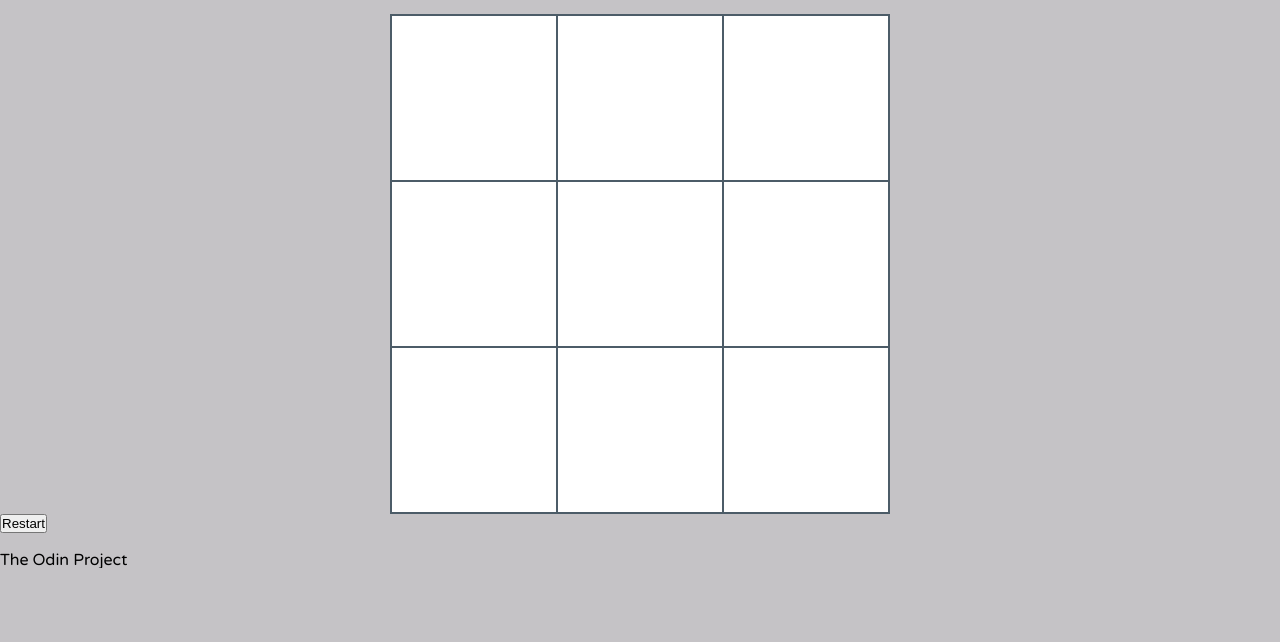
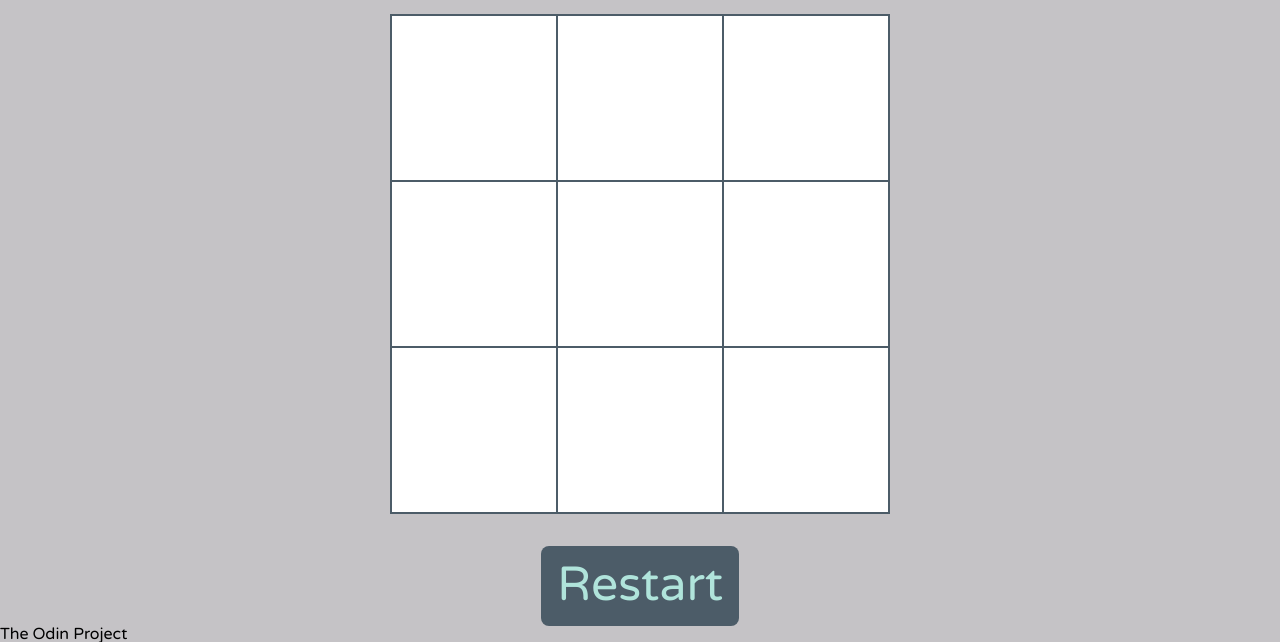
Before and after one commit to itsEmadK/odin-tic-tac-toe, a plain HTML site: page index.html in a window 1280 px wide. Shown: the part 232-874 px from the top of the page. Before the commit the page ends 800 px from the top, so only its background shows below. Drawn offline with Linux system fonts and the light colour scheme.

Commit message:
Style reset button

```diff
--- a/style.css
+++ b/style.css
@@ -17,6 +17,10 @@
     --body-bg-color: #c5c3c6;
     --player-info-font-color: #46494b;
     --finished-cell-bg-color: rgb(232, 232, 232);
+    --restart-button-padding: 16px;
+    --restart-button-margin-top: 32px;
+    --restart-button-font-size: 3rem;
+    --restart-button-border-radius: 8px;
 }
 
 body {
@@ -113,3 +117,20 @@ body {
     grid-template-rows: auto 1fr auto;
     height: 100vh;
 }
+
+
+main {
+    display: grid;
+}
+
+button.restart {
+    justify-self: center;
+    background-color: var(--header-bg-color);
+    color: var(--header-font-color);
+    font-family: var(--varela-round-regular);
+    padding: var(--restart-button-padding);
+    margin-top: var(--restart-button-margin-top);
+    font-size: var(--restart-button-font-size);
+    border-radius: var(--restart-button-border-radius);
+    border: none;
+}
```
